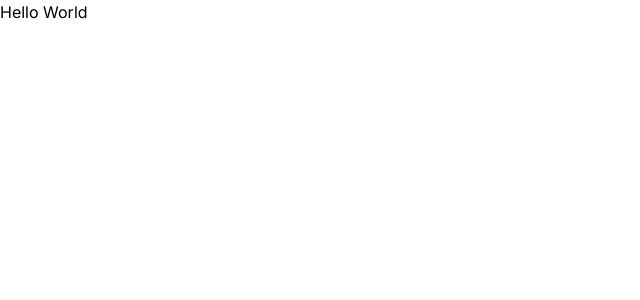
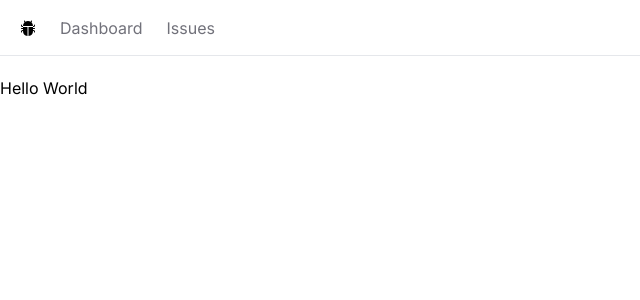
Before and after one commit to kbrenn02/nextjs-tutorial, a Next.js app in the folder issue-tracker/: page / in a window 1280 px wide. Shown: the top 300 px of the page, without its empty margins (0-640 px from the left). Built offline with nearby package versions, Linux system fonts and the light colour scheme.

Commit message:
Built nav bar with logo, dashboard, and issues options

```diff
--- /dev/null
+++ b/issue-tracker/app/NavBar.tsx
@@ -0,0 +1,33 @@
+import Link from 'next/link'
+import React from 'react'
+import { BsFillBugFill } from "react-icons/bs"; // google search react icons. click the github link, copy the import
+// from the website and include here. Then call the <BsFillBugFill /> item in the link
+
+const NavBar = () => {
+
+    const links = [
+        { label: 'Dashboard', href: '/' },
+        { label: 'Issues', href: '/issues' },
+    ]
+
+    return (
+        <nav className = "flex space-x-6 border-b mb-5 px-5 h-14 items-center">
+            {/* flex allows for horizontal alignment of elements. space-x-6 is space between items. border-b is bottom border.
+            mb-5 is a margin at the bottom. h-14 is a heigh of the element. items-center vertically centers the elements */}
+            <Link href="/"><BsFillBugFill /></Link>
+            <ul className="flex space-x-6">
+                {/* because we know we'll have multiple links, we created an array that contains the link
+                label and the href, then we mapped to the array so we could apply the same code (namely className)
+                to all links, changing the href and label dynamically by using curly brackets {} to input the info*/}
+                {links.map(link =>
+                    <Link
+                        key={link.href}
+                        className='text-zinc-500 hover:text-zinc-800 transition-colors'
+                        href={link.href}>{link.label}
+                    </Link>)}
+            </ul>
+        </nav>
+    )
+}
+
+export default NavBar
--- a/issue-tracker/app/layout.tsx
+++ b/issue-tracker/app/layout.tsx
@@ -1,6 +1,7 @@
 import './globals.css'
 import type { Metadata } from 'next'
 import { Inter } from 'next/font/google'
+import NavBar from './NavBar'
 
 const inter = Inter({ subsets: ['latin'] })
 
@@ -16,7 +17,12 @@ export default function RootLayout({
 }) {
     return (
         <html lang="en">
-      <body className={inter.className}>{children}</body>
+            <body className={inter.className}>
+                <NavBar />
+                <main>
+                    {children}
+                </main>
+            </body>
         </html>
     )
 }
--- a/issue-tracker/package.json
+++ b/issue-tracker/package.json
@@ -19,6 +19,7 @@
     "postcss": "8.4.33",
     "react": "18.2.0",
     "react-dom": "18.2.0",
+    "react-icons": "^5.0.1",
     "tailwindcss": "3.4.1",
     "typescript": "5.3.3"
   }
```
Also changed, not shown: 1 other file (tests, documents, lock files or other folders). Lines whose indentation alone changed are shown as unchanged.
